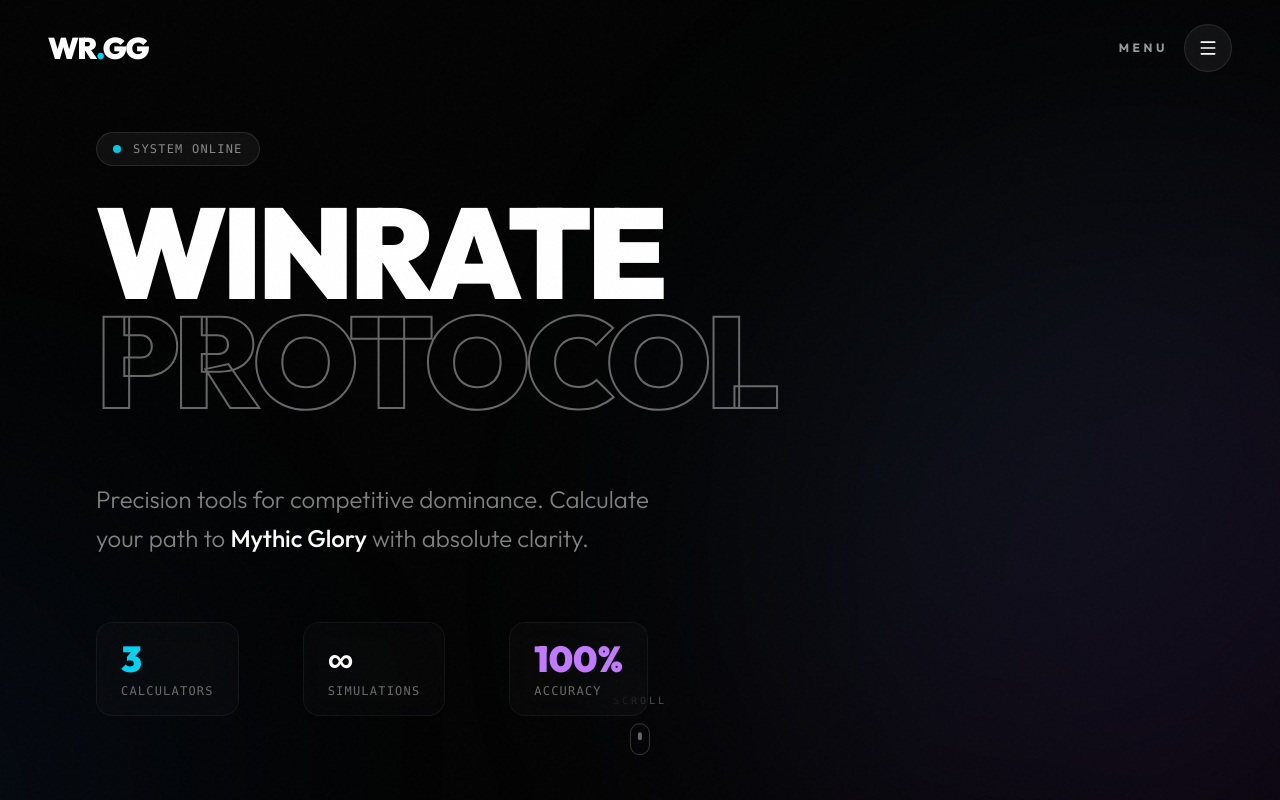
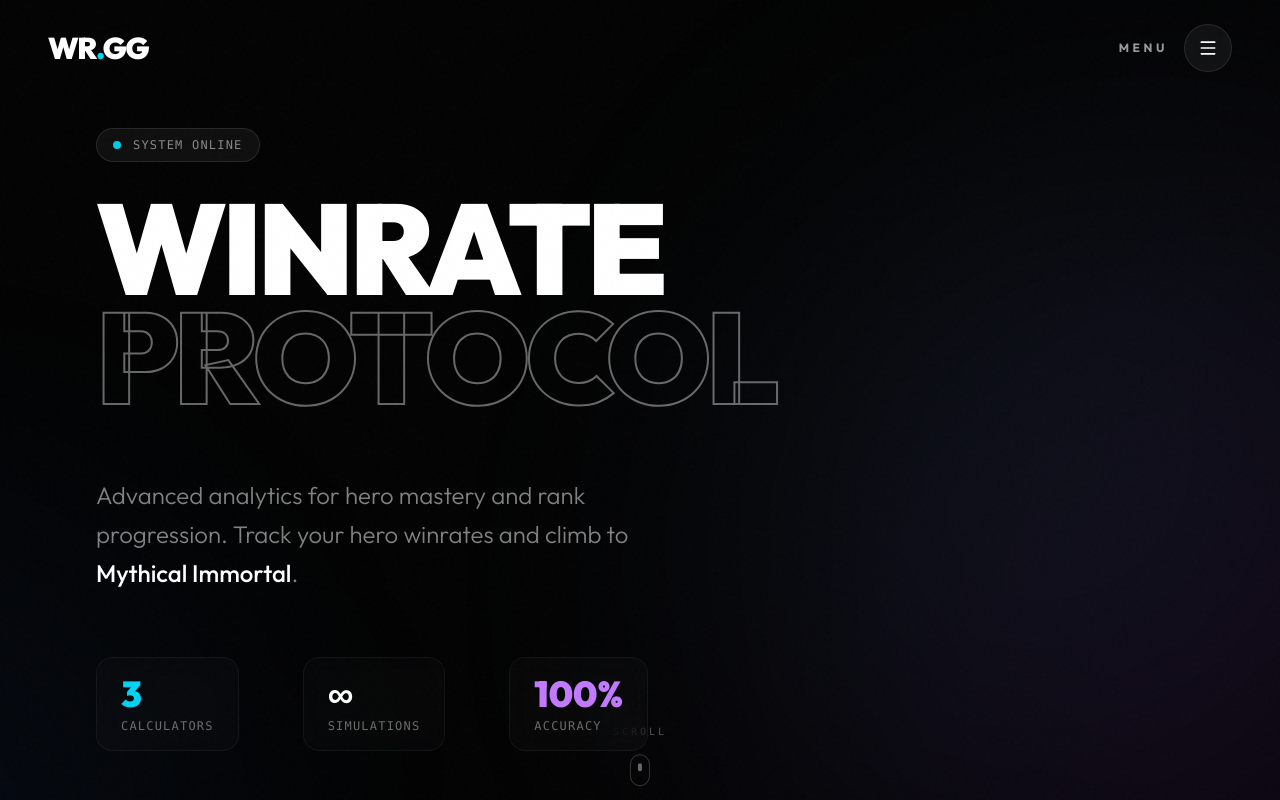
Before and after one commit to Faizpi/Calculator-Win-Rate, a React (Vite) app: page / in a window 1280 px wide. Shown: the top 800 px of the page. Built offline with nearby package versions, Linux system fonts and the light colour scheme.

Commit message:
docs: update hero text context and clean up README

```diff
--- a/src/components/Hero.jsx
+++ b/src/components/Hero.jsx
@@ -53,8 +53,8 @@
                     className="mt-12 md:mt-16 max-w-xl"
                 >
                     <p className="text-lg md:text-xl lg:text-2xl text-white/50 font-light leading-relaxed">
-                        Precision tools for competitive dominance. Calculate your path to{' '}
-                        <span className="text-white font-medium">Mythic Glory</span> with absolute clarity.
+                        Advanced analytics for hero mastery and rank progression. Track your hero winrates and climb to{' '}
+                        <span className="text-white font-medium">Mythical Immortal</span>.
                     </p>
                 </motion.div>
 
```
Also changed, not shown: 1 other file (tests, documents, lock files or other folders).
